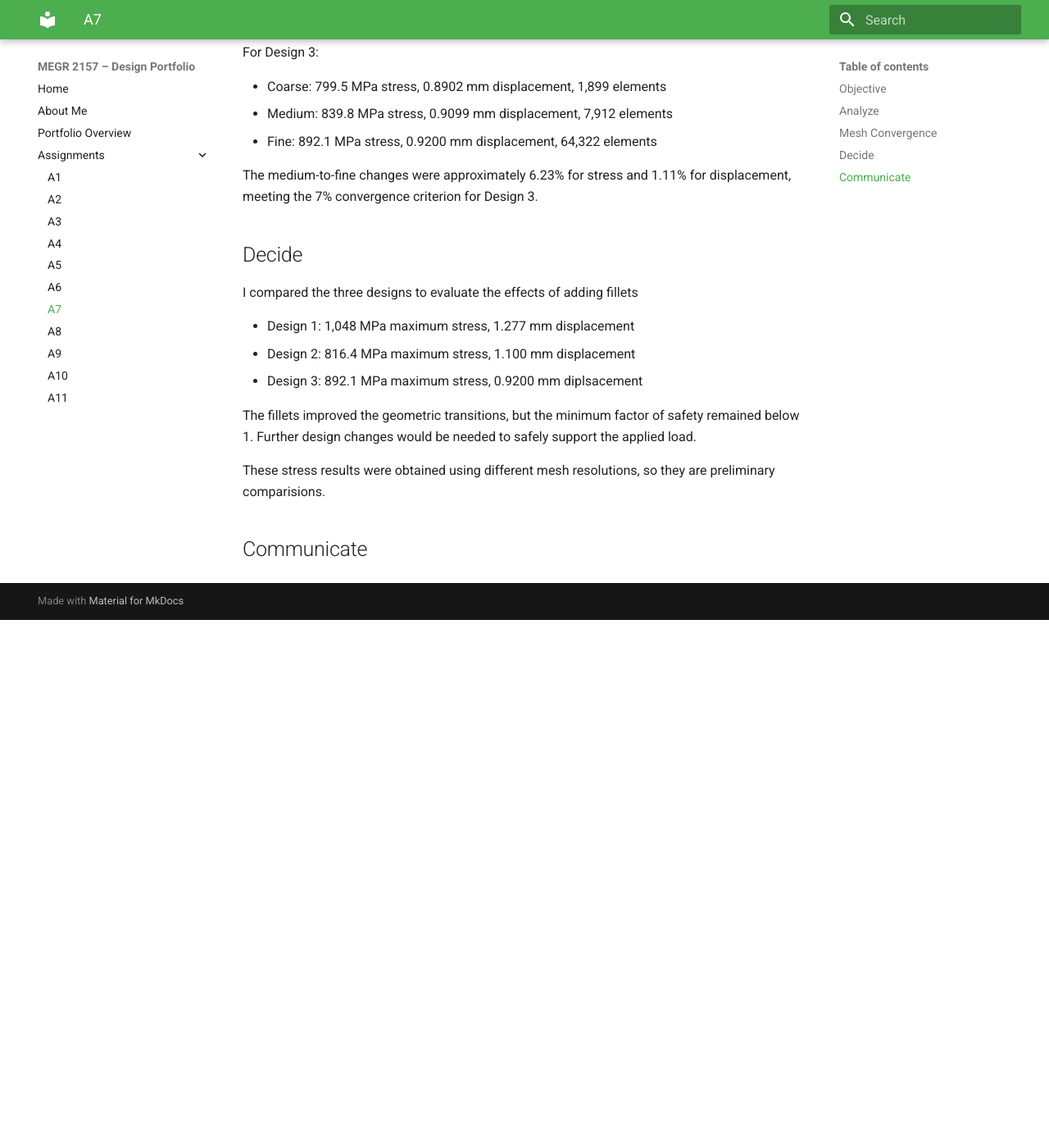
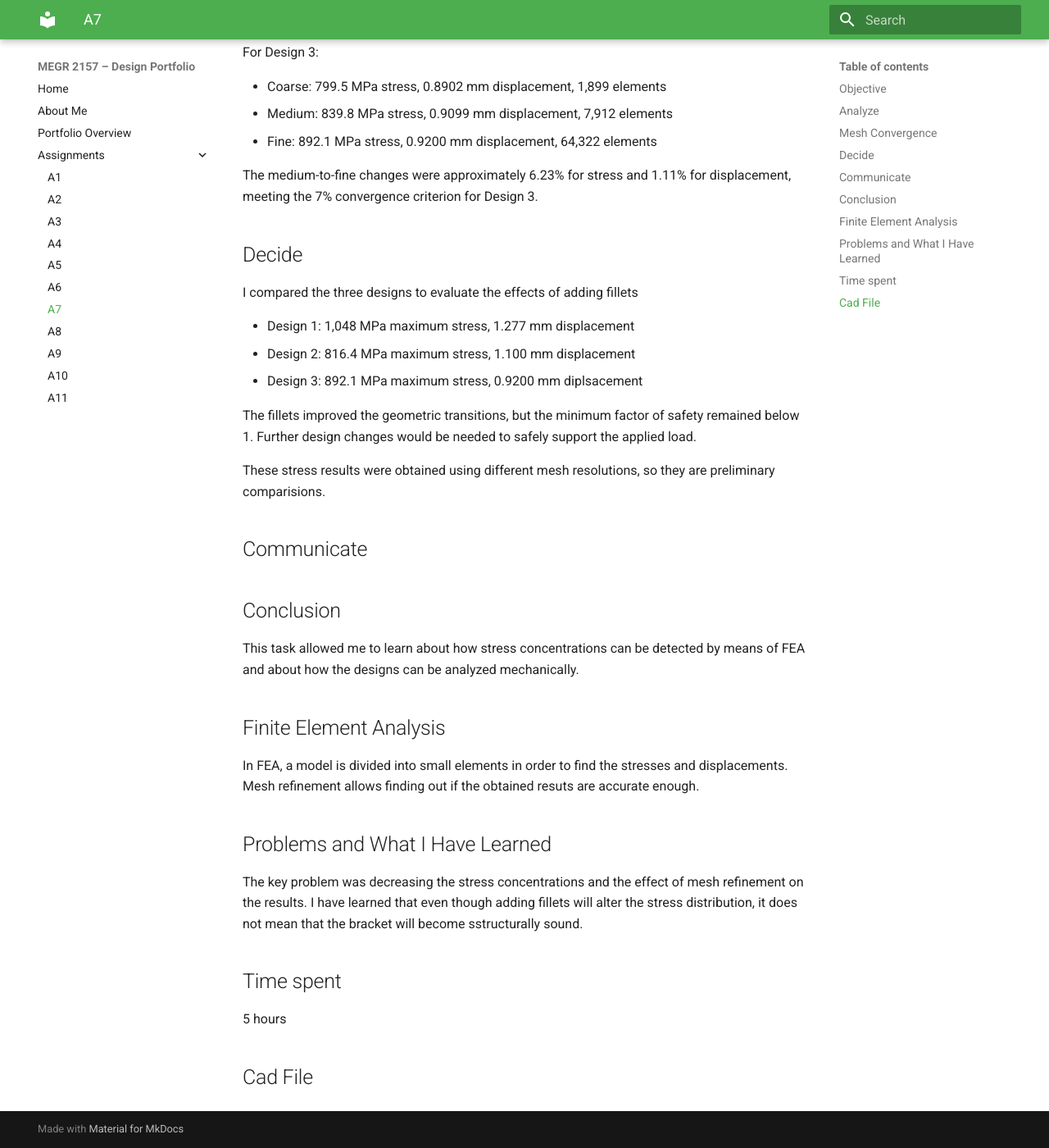
Before and after one commit to Amahaxr/design-projects-portfolio, an MkDocs documentation site: the page built from docs/assignments/A07/index.md, in a window 1280 px wide and 1400 px high, scrolled down 6353 px. Shown: the whole window at 82% size. Built offline with MkDocs 1.6.1 and Material for MkDocs 9.7.7, drawn with Linux system fonts in a browser that asks for light colours; before the commit the page ends 7109 px from its top, so only the background shows below that.

Commit message:
Enhance assignment documentation with new sections
Added sections on Conclusion, Finite Element Analysis, Problems and What I Have Learned, and Time spent to the assignment documentation.

```diff
--- a/docs/assignments/A07/index.md
+++ b/docs/assignments/A07/index.md
@@ -91,3 +91,21 @@ The fillets improved the geometric transitions, but the minimum factor of safety
 These stress results were obtained using different mesh resolutions, so they are preliminary comparisions.
 
 ## Communicate
+
+## Conclusion
+
+This task allowed me to learn about how stress concentrations can be detected by means of FEA and about how the designs can be analyzed mechanically.
+
+## Finite Element Analysis
+
+In FEA, a model is divided into small elements in order to find the stresses and displacements. Mesh refinement allows finding out if the obtained resuts are accurate enough.
+
+## Problems and What I Have Learned
+
+The key problem was decreasing the stress concentrations and the effect of mesh refinement on the results. I have learned that even though adding fillets will alter the stress distribution, it does not mean that the bracket will become sstructurally sound.
+
+## Time spent
+
+5 hours
+
+## Cad File
```
